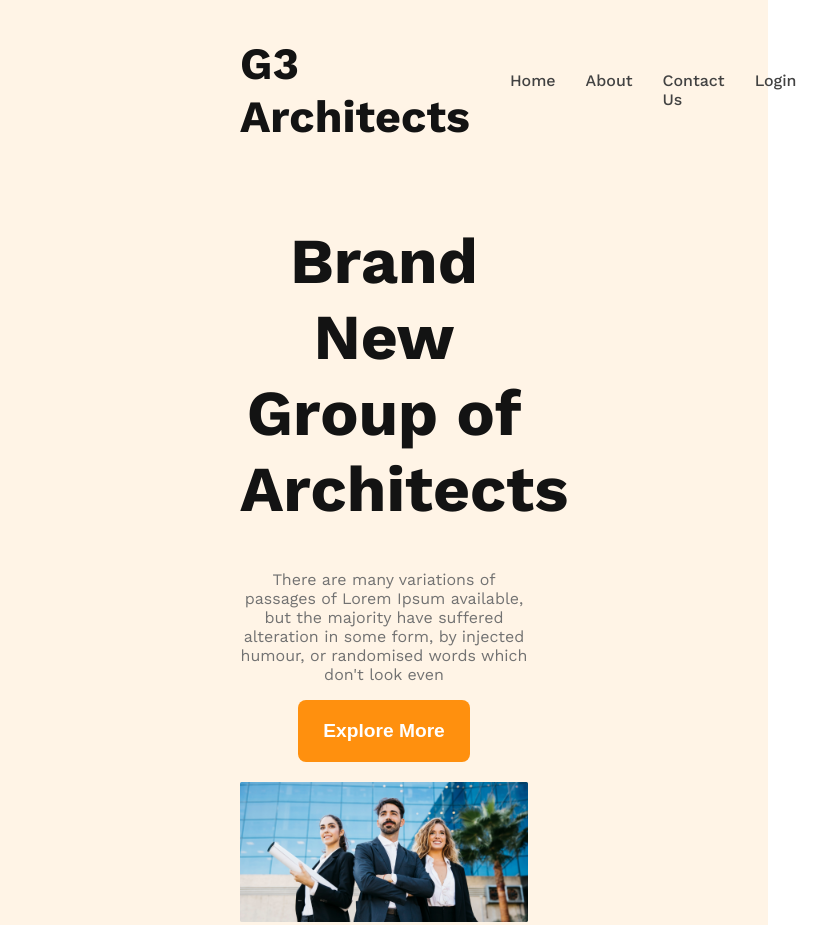
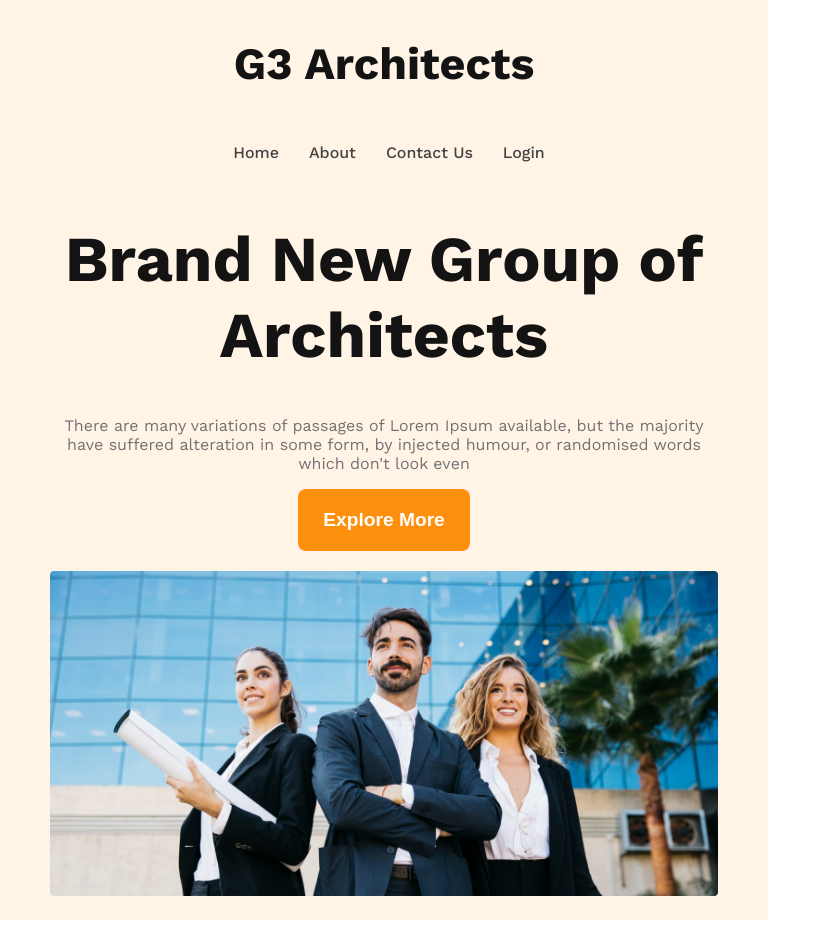
Before and after one commit to Rashikchowdhury/g3-architects, a plain HTML site: page index.html in a window 768 px wide. Shown: the top 925 px of the page, 827 px wide, since content can reach past the window. Drawn offline with nearby package versions, Linux system fonts and the light colour scheme.

Commit message:
made header section responsive for midium or tablet devices

```diff
--- a/styles/style.css
+++ b/styles/style.css
@@ -87,6 +87,7 @@ nav li a {
 
 /* responsive devices style */
 
+/* mobile devices */
 @media screen and (max-width: 425px) {
     header{
         padding: 10px;
@@ -104,3 +105,20 @@ nav li a {
         font-size: 2rem;
     }
 }
+
+/* medium or tablet devices */
+
+@media screen and (min-width: 425px) and (max-width: 1024px) {
+    header{
+        padding: 0px 50px 20px 50px;
+
+    }
+
+    .pri-btn{
+        /* padding: 10px 15px; */
+    }
+
+    .nav{
+        flex-direction: column;
+    }
+}
```
